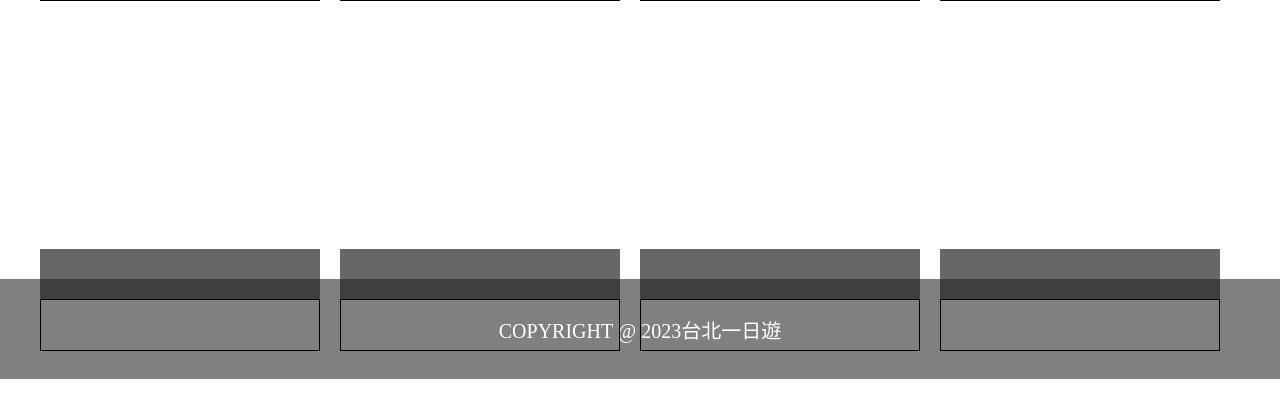
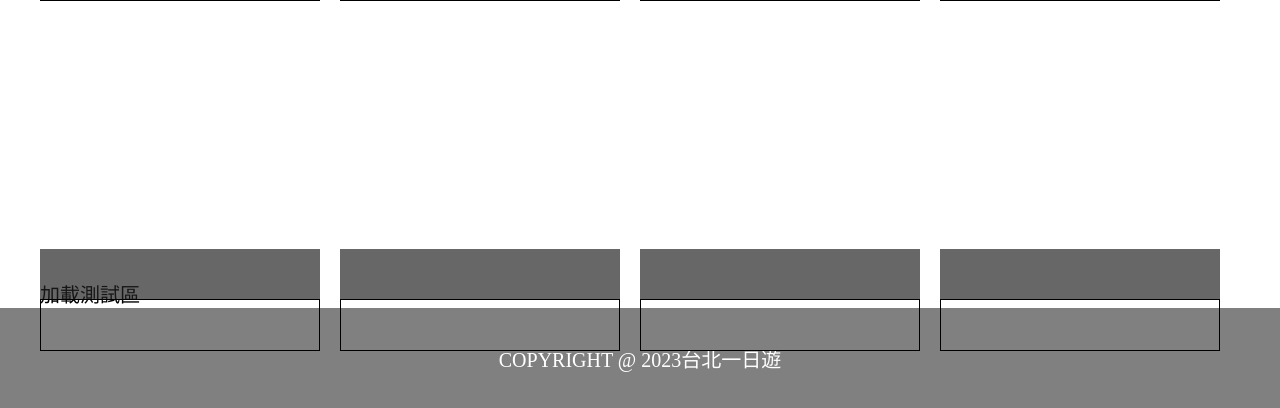
Before and after one commit to lark1987/TaipeiDayTrip, a Flask app: page / in a window 1280 px wide. Shown: the part 1031-1439 px from the top of the page. Before the commit the page ends 1410 px from the top, so only its background shows below. Run offline with Flask 3, Linux system fonts and the light colour scheme; data that the repository does not hold is empty.

Commit message:
0905-1710

```diff
--- a/static/index.css
+++ b/static/index.css
@@ -42,8 +42,8 @@ header{height:60px;width:100%;background-color: white;
       "t9 t10 t11 t12";
       row-gap:150px;}
 
-.t {height:200px;width:280px;display:block;}
-.t img{width:100%;height:200px;object-fit:cover;
+.attraction {height:200px;width:280px;display:block;}
+.attraction img{width:100%;height:200px;object-fit:cover;
       position:relative;bottom:40%;z-index: -1;}
 
 .attraction_name{display:flex;align-items:center;
--- a/templates/index.html
+++ b/templates/index.html
@@ -33,55 +33,57 @@
         <div class="mrt_list">這裡要放捷運站列表</div>
 
         <div class="main">
-                    <div class="t t1">
+                    <div class="attraction t1">
                         <div class="attraction_name"></div>
                         <div class="attraction_info"></div>
                     </div>
-                    <div class="t t2">
+                    <div class="attraction t2">
                         <div class="attraction_name"></div>
                         <div class="attraction_info"></div>
                     </div>
-                    <div class="t t3">
+                    <div class="attraction t3">
                         <div class="attraction_name"></div>
                         <div class="attraction_info"></div>
                     </div>
-                    <div class="t t4">
+                    <div class="attraction t4">
                         <div class="attraction_name"></div>
                         <div class="attraction_info"></div>
                     </div>
-                    <div class="t t5">
+                    <div class="attraction t5">
                         <div class="attraction_name"></div>
                         <div class="attraction_info"></div>
                     </div>
-                    <div class="t t6">
+                    <div class="attraction t6">
                         <div class="attraction_name"></div>
                         <div class="attraction_info"></div>
                     </div>
-                    <div class="t t7">
+                    <div class="attraction t7">
                         <div class="attraction_name"></div>
                         <div class="attraction_info"></div>
                     </div>
-                    <div class="t t8">
+                    <div class="attraction t8">
                         <div class="attraction_name"></div>
                         <div class="attraction_info"></div>
                     </div>
-                    <div class="t t9">
+                    <div class="attraction t9">
                         <div class="attraction_name"></div>
                         <div class="attraction_info"></div>
                     </div>
-                    <div class="t t10">
+                    <div class="attraction t10">
                         <div class="attraction_name"></div>
                         <div class="attraction_info"></div>
                     </div>
-                    <div class="t t11">
+                    <div class="attraction t11">
                         <div class="attraction_name"></div>
                         <div class="attraction_info"></div>
                     </div>
-                    <div class="t t12">
+                    <div class="attraction t12">
                         <div class="attraction_name"></div>
                         <div class="attraction_info"></div>
                     </div>
         </div>
+
+       <div id="content">加載測試區</div>
 
         <footer> COPYRIGHT @ 2023台北一日遊 </footer>
     </div>
```
Also changed, not shown: static/index.js (+46 -21 lines).
